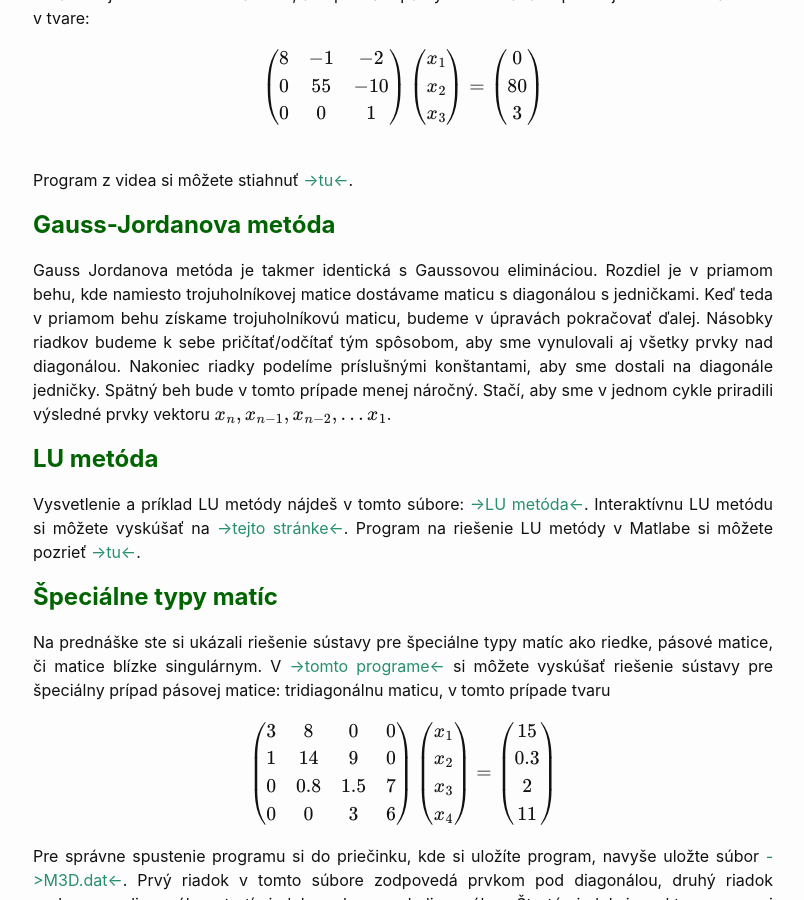
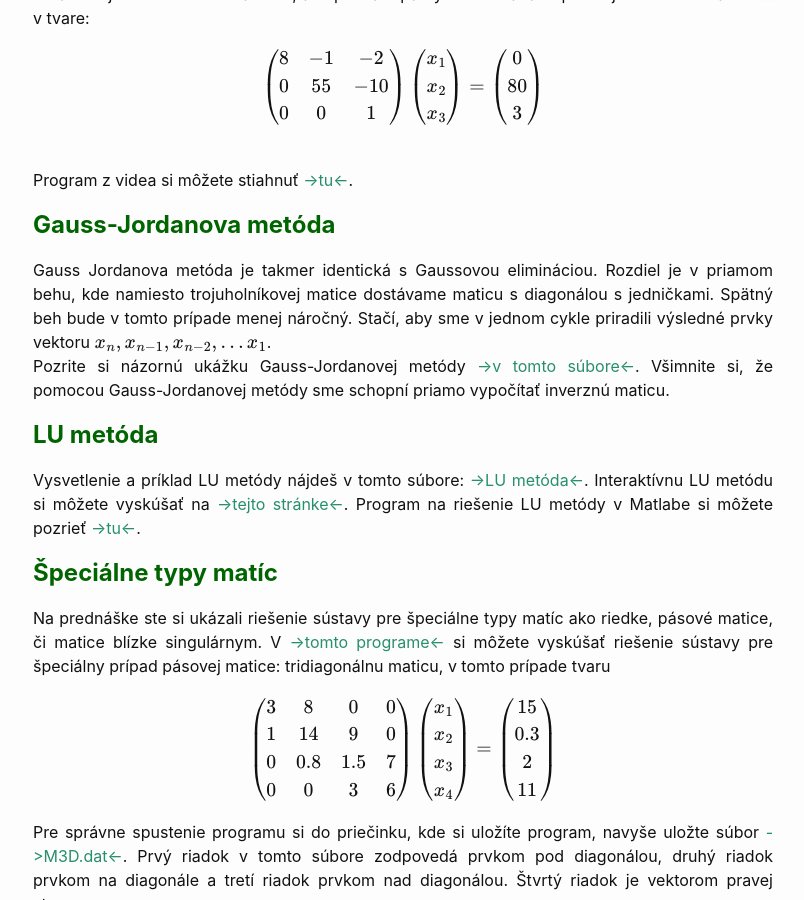
Before and after one commit to maslarova/maslarova.github.io, a Jekyll site: the page built from _posts/2021-03-04-cvicenie3.md, in a window 1280 px wide and 900 px high, scrolled down 2118 px. Shown: the whole window, without its empty margins (237-1041 px from the left). Built offline with Jekyll 4.4.1, drawn with Linux system fonts in a browser that asks for light colours.

Commit message:
2021-03-04-cvicenie3.md

```diff
--- a/_posts/2021-03-04-cvicenie3.md
+++ b/_posts/2021-03-04-cvicenie3.md
@@ -147,7 +147,8 @@ Program z videa si môžete stiahnuť [->tu<-](http://maslarova.github.io/cvicen
 
 <span style="color:DarkGreen"> <font size="+2"><b>Gauss-Jordanova metóda</b></font></span><br>
 
-Gauss Jordanova metóda je takmer identická s Gaussovou elimináciou. Rozdiel je v priamom behu, kde namiesto trojuholníkovej matice dostávame maticu s diagonálou s jedničkami. Keď teda v priamom behu získame trojuholníkovú maticu, budeme v úpravách pokračovať ďalej. Násobky riadkov budeme k sebe pričítať/odčítať tým spôsobom, aby sme vynulovali aj všetky prvky nad diagonálou. Nakoniec riadky podelíme príslušnými konštantami, aby sme dostali na diagonále jedničky. Spätný beh bude v tomto prípade menej náročný. Stačí, aby sme v jednom cykle priradili výsledné prvky vektoru $x_n,x_{n-1},x_{n-2},...x_{1}$.
+Gauss Jordanova metóda je takmer identická s Gaussovou elimináciou. Rozdiel je v priamom behu, kde namiesto trojuholníkovej matice dostávame maticu s diagonálou s jedničkami. Spätný beh bude v tomto prípade menej náročný. Stačí, aby sme v jednom cykle priradili výsledné prvky vektoru $x_n,x_{n-1},x_{n-2},...x_{1}$.
+Pozrite si názornú ukážku Gauss-Jordanovej metódy [->v tomto súbore<-](http://maslarova.github.io/cvicenie3/priklad_GJ.m). Všimnite si, že pomocou Gauss-Jordanovej metódy sme schopní priamo vypočítať inverznú maticu.
 
 <span style="color:DarkGreen"> <font size="+2"><b>LU metóda</b></font></span><br>
 
```
